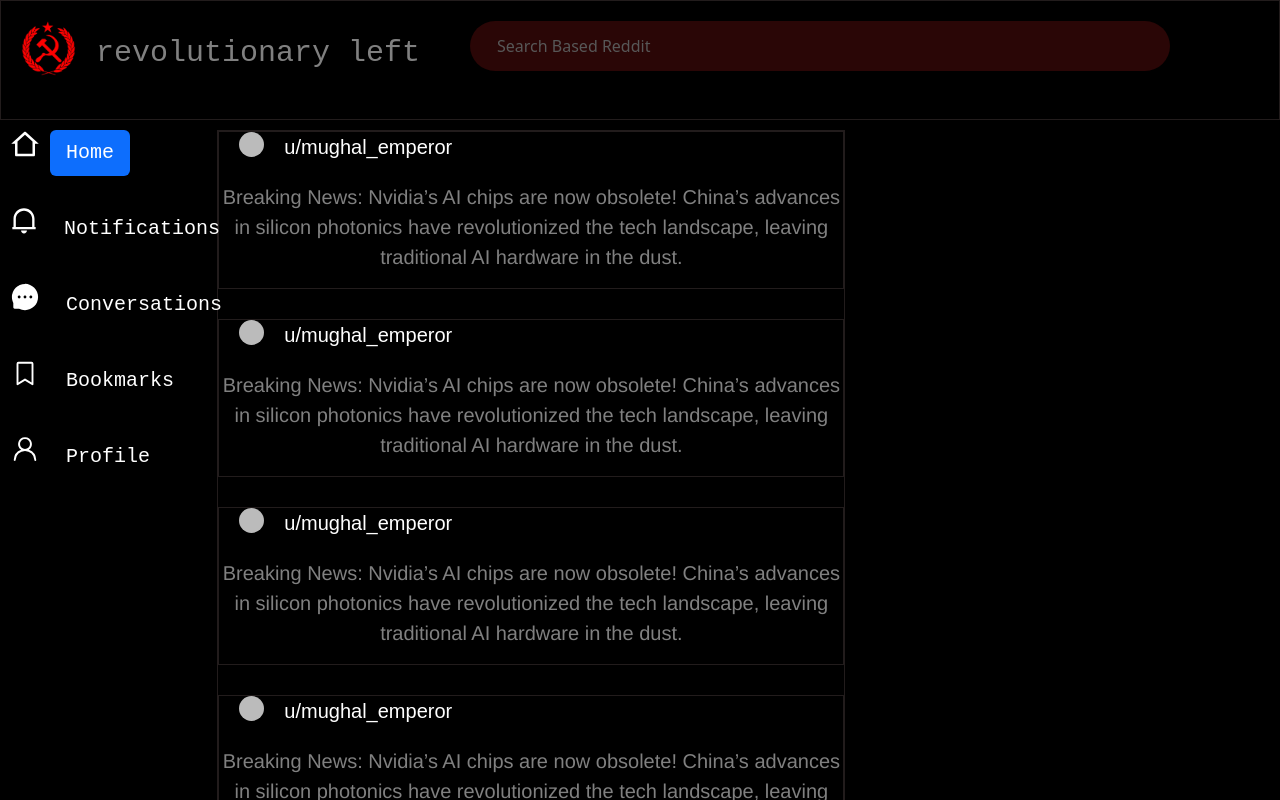
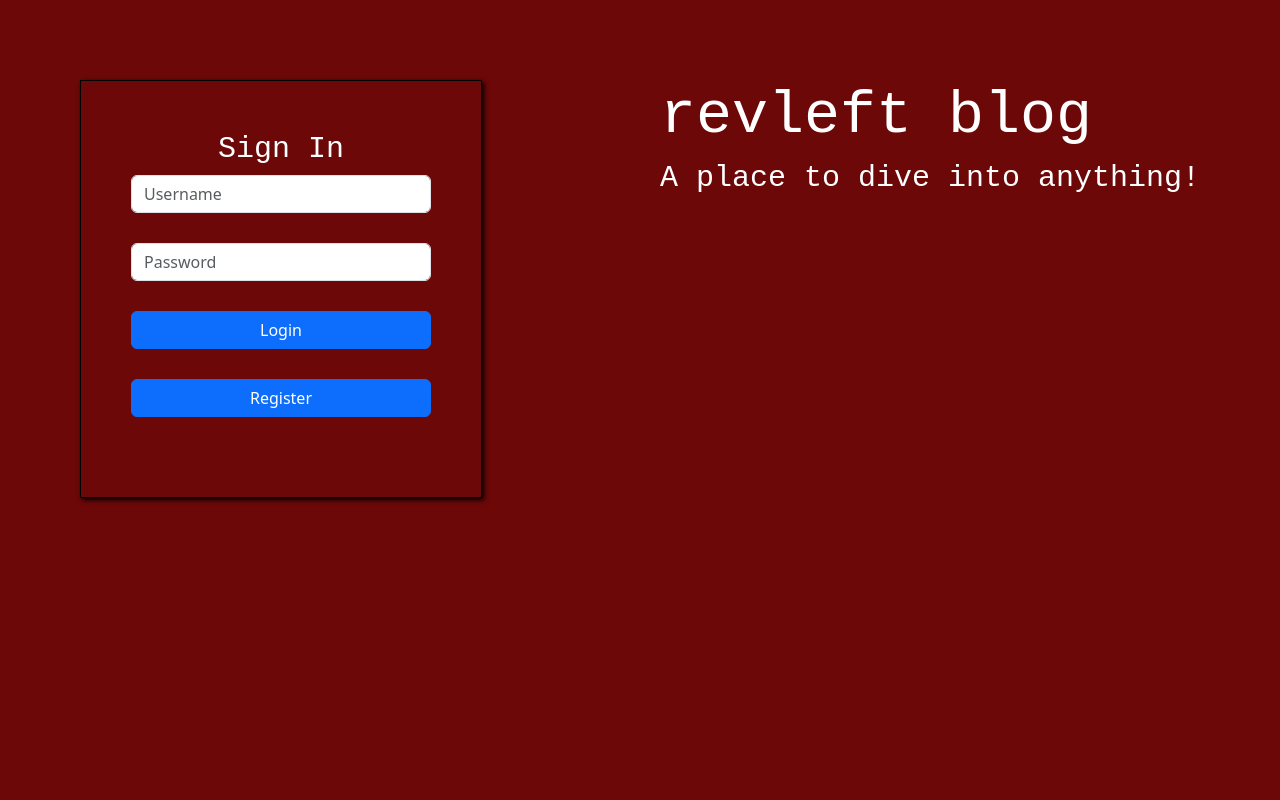
Before and after one commit to itachiuchihamadara/BasedRedditReact, a React (Create React App) app: page /login in a window 1280 px wide. Shown: the top 800 px of the page. Built offline with nearby package versions, Linux system fonts and the light colour scheme.

Commit message:
Logn changes

```diff
--- a/package.json
+++ b/package.json
@@ -6,7 +6,9 @@
     "@testing-library/jest-dom": "^5.17.0",
     "@testing-library/react": "^13.4.0",
     "@testing-library/user-event": "^13.5.0",
+    "axios": "^1.7.7",
     "bootstrap": "^5.3.3",
+    "cors": "^2.8.5",
     "draft-js": "^0.11.7",
     "react": "^18.3.1",
     "react-bootstrap": "^2.10.5",
--- a/src/AppHeader/RedditHeader.js
+++ b/src/AppHeader/RedditHeader.js
@@ -9,7 +9,7 @@
       <div className="RedditHeader" >
        <img src = {logo} className='Logo'></img>
        <a className="Home">{appName}</a>
-       <input className = "SearchBar" type="text" placeholder="      Search Based Reddit"></input>
+       <input className = "SearchBar" type="text" placeholder="      Search Revolutions"></input>
       </div>
     );
   }
--- a/src/Body/BodySection.js
+++ b/src/Body/BodySection.js
@@ -1,6 +1,7 @@
 
 import './BodySection.css'
 import PostSections from './Post/PostSections'
+import ProfileSection from './Profile/ProfileSection';
 
 import TabContainer from 'react-bootstrap/TabContainer'
 import Col from 'react-bootstrap/Col';
@@ -47,7 +48,9 @@
               <Tab.Pane eventKey="first">
                 <PostSections/>
               </Tab.Pane>
-              <Tab.Pane eventKey="second">Second tab content</Tab.Pane>
+              <Tab.Pane eventKey="fifth">
+                <ProfileSection/>
+              </Tab.Pane>
             </Tab.Content>
           </Col>
         </Row>
--- a/src/Body/Post/PostSections.js
+++ b/src/Body/Post/PostSections.js
@@ -1,28 +1,13 @@
 
 import PostEnumeration from './PostEnumeration';
-import './PostSection.css'
+import './PostSection.css';
+function PostSection(props) {
 
-function PostSection() {
-    return (
+  console.log(props)
+
+  return (
       <div className="PostSection" >
-        <PostEnumeration></PostEnumeration>
-        <PostEnumeration></PostEnumeration>
-        <PostEnumeration></PostEnumeration>
-        <PostEnumeration></PostEnumeration>
-        <PostEnumeration></PostEnumeration>
-        <PostEnumeration></PostEnumeration>
-        <PostEnumeration></PostEnumeration>
-        <PostEnumeration></PostEnumeration>
-        <PostEnumeration></PostEnumeration>
-        <PostEnumeration></PostEnumeration>
-        <PostEnumeration></PostEnumeration>
-        <PostEnumeration></PostEnumeration>
-        <PostEnumeration></PostEnumeration>
-        <PostEnumeration></PostEnumeration>
-        <PostEnumeration></PostEnumeration>
-        <PostEnumeration></PostEnumeration>
-        <PostEnumeration></PostEnumeration>
-        <PostEnumeration></PostEnumeration>
+       <PostEnumeration/>
       </div>
     );
   }
--- /dev/null
+++ b/src/Body/Profile/ProfileSection.js
@@ -0,0 +1,18 @@
+import './ProfileSection.css';
+
+function ProfileSection() {
+
+    return (
+
+        <div className='profile'>
+
+
+
+        </div>
+
+    );
+
+
+}
+
+export default ProfileSection;
--- /dev/null
+++ b/src/Login/LoginPage.css
@@ -0,0 +1,64 @@
+.user-login-root{
+
+  background-color: black;
+  min-height: 100vh;
+  padding: 10vh;
+  background-color: rgb(109, 8, 8);
+
+  display: flex;
+  flex-direction: row;
+  justify-content: space-between;
+}
+.header-form{
+
+  max-width: fit-content;
+  max-height: fit-content;
+
+  display: flex;
+  flex-direction: column;
+  align-items: center;
+
+  border: 0.1px solid black;
+  padding: 50px;
+  box-shadow : 2px 2px 5px black;
+
+  height: 80%;
+}
+
+.header-form > .header{
+
+  font-size: 30px;
+  font-family: 'Courier New', Courier, monospace;
+  color: white;
+}
+
+
+.header-form > .login-form{
+    display: flex;
+    flex-direction: column;
+    align-items: center;
+    width: 25%;
+  }
+
+  .header-form > .login-form > input{
+    margin-bottom: 30px;
+    width: 300px;
+  }
+
+  .header-form > .login-form > button{
+    width: 300px;
+    margin-bottom: 30px;
+  }
+
+
+  .page-name{
+    font-size: 60px;
+    font-family: 'Courier New', Courier, monospace;
+    color: white;
+  }
+
+  .page-bio{
+    font-size: 30px;
+    font-family: 'Courier New', Courier, monospace;
+    color: white;
+  }
--- /dev/null
+++ b/src/Login/LoginPage.js
@@ -0,0 +1,46 @@
+import React from 'react';
+import {Button} from 'react-bootstrap';
+import { useState } from 'react';
+import './LoginPage.css';
+
+function UserLogin(){
+
+    let [userid, setUserId] = useState(0);
+    let [password, setpassword] = useState(0);
+
+    let handleId = (event) => {
+        setUserId(event.target.value);
+    }
+    let handlePassword = (event) => {
+        setpassword(event.target.value);
+    }
+
+    let formHandle = () => {
+            const cust = {id : parseInt(userid), name : "null",
+            password : password, phn : "null",
+            email : "null", address : "bull", wallet : "null" }
+            console.log(cust)
+    }
+
+    return(
+            <div className = "user-login-root" >
+                <div className='header-form'>
+                    <h3 className='header'>Sign In</h3>
+                    <form className='login-form'>
+                        <input type="text"  placeholder = "Username" class="form-control"
+                        onChange = {(event)=> handleId(event)}/>
+                        <input type="password"  placeholder = "Password" class="form-control"
+                        onChange = {(event)=> handlePassword(event)} />
+                        <Button type="button" onClick= {()=> formHandle()} class="btn btn-secondary">Login</Button>
+                        <Button type="button" onClick= {()=> formHandle()} class="btn btn-success">Register</Button>
+                    </form>
+                </div>
+                <div>
+                    <h2 className="page-name">revleft blog</h2>
+                    <h2 className="page-bio">A place to dive into anything!</h2>
+                </div>
+            </div>
+        );
+
+}
+export default UserLogin
--- a/src/index.js
+++ b/src/index.js
@@ -4,12 +4,22 @@
 import App from './App';
 import reportWebVitals from './reportWebVitals';
 import 'bootstrap/dist/css/bootstrap.min.css';
+import UserLogin from './Login/LoginPage';
+import {
+  BrowserRouter as Router,
+  Routes ,
+  Route
+} from "react-router-dom";
+
 
 const root = ReactDOM.createRoot(document.getElementById('root'));
 root.render(
-  <React.StrictMode>
-    <App />
-  </React.StrictMode>
+    <Router>
+     <Routes >
+        <Route path = "/login" element={<UserLogin/>}/>
+        <Route path = "/home" element={<App/>}/>
+     </Routes >
+    </Router>
 );
 
 // If you want to start measuring performance in your app, pass a function
```
Also changed, not shown: src/Body/Profile/ProfileSection.css (added), src/images/ml.jpg (added), 1 other file (tests, documents, lock files or other folders).
